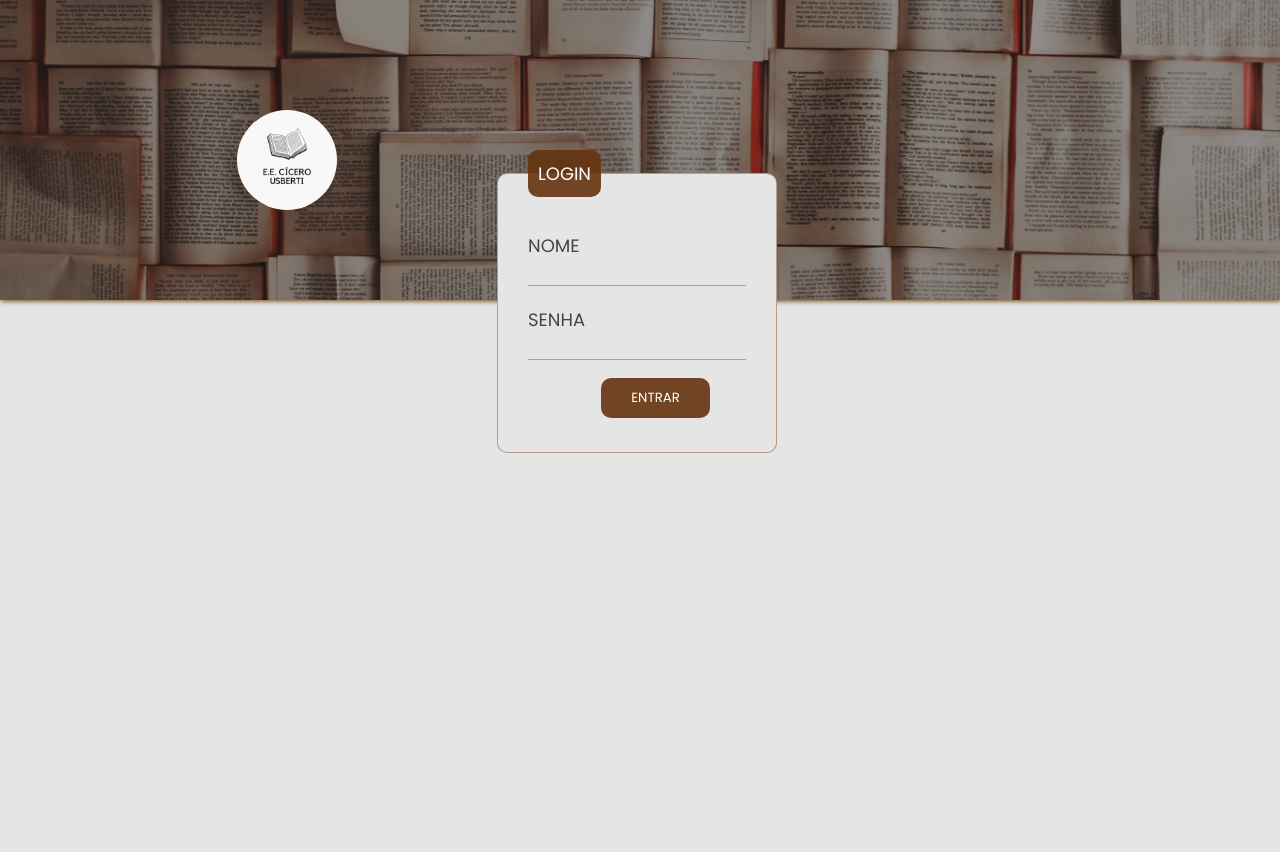
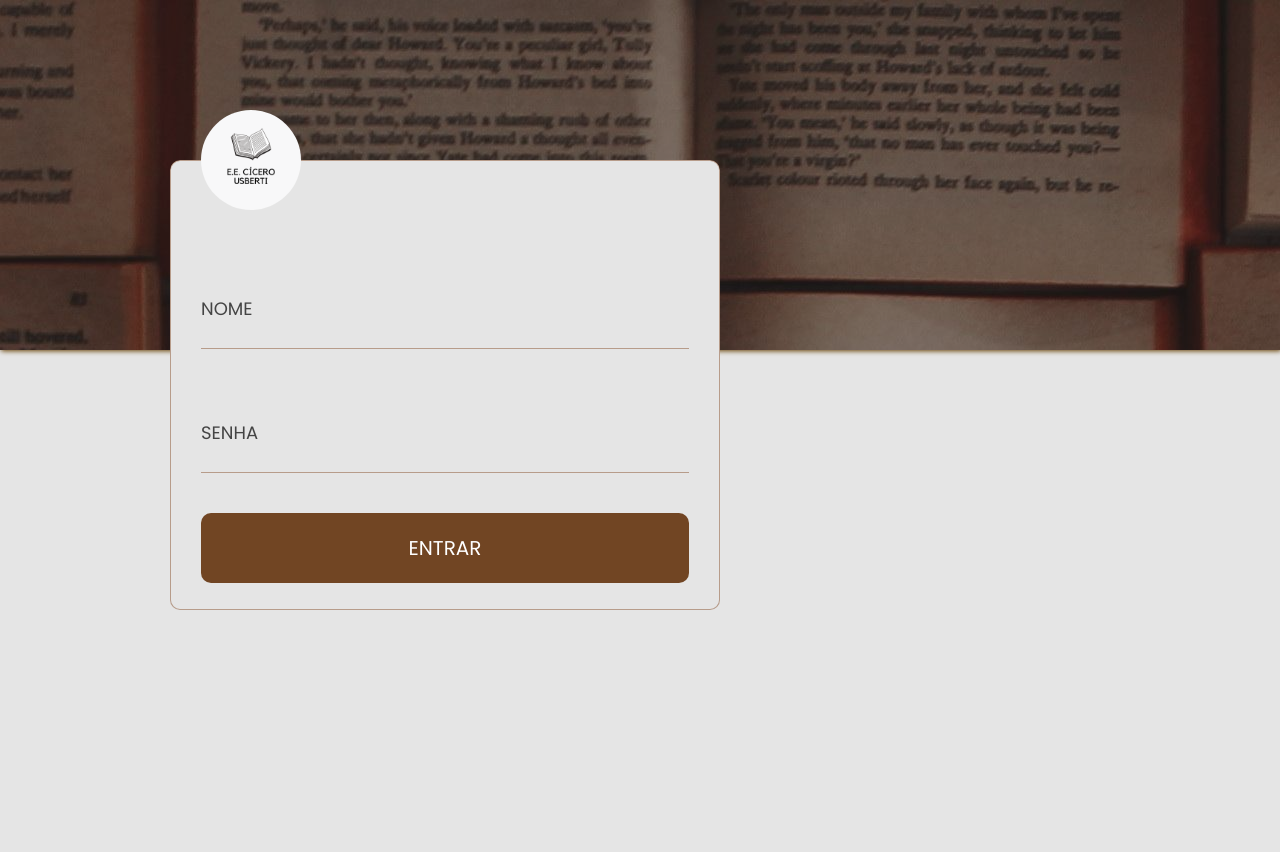
Before and after one commit to paolaguedes/biblioteca-usberti, a PHP site: page / in a window 1280 px wide. Shown: the top 852 px of the page. Run offline with PHP 8.4, Linux system fonts and the light colour scheme.

Commit message:
ajustes na tela login e estilos

```diff
--- a/components/bg.php
+++ /dev/null
@@ -1,24 +0,0 @@
-<style>
-    .div-bg {
-        height: 300px;
-        width: 100%;
-        position: absolute;
-        top: 0;
-        left: 0;
-        bottom: 0;
-        right: 0;
-        z-index: -1;
-        filter:brightness(60%);
-        box-shadow: 1px 1px 5px rgb(167, 103, 1);
-        overflow: hidden;
-    }
-
-    .bg {
-        width: 100%;
-        object-fit: cover;
-    }
-</style>
-
-<div class="div-bg">
-    <img class="bg" src="../img/bg-books.jpg">
-</div>
--- a/index.php
+++ b/index.php
@@ -11,25 +11,21 @@ include("connection.php");
     <meta name="viewport" content="width=device-width, initial-scale=1.0">
     <title>Login :: Biblioteca</title>
     <link rel="stylesheet" href="style.css">
+    <link rel='stylesheet' type='text/css' href='./styles/bg.css'>
     <link rel="preconnect" href="https://fonts.googleapis.com">
     <link rel="preconnect" href="https://fonts.gstatic.com" crossorigin>
     <link href="https://fonts.googleapis.com/css2?family=Poppins:wght@200;300;400&display=swap" rel="stylesheet">
     <link rel="shortcut icon" href="./img/logo.ico" type="image/x-icon">
 </head>
 <body>
-    <?php
-        include("./components/bg.php");
-    ?>
-    <main>
     <section class="section-login">
-        <div class="logo-container">
-            <img class="logo" src="./img/logo.png">
-        </div>
+    <div class="div-bg"></div>
+
         <div class="form-container">
             <form action="./pages/inicial.php" method="POST" class="form-login">
                 <fieldset>
                     <legend>
-                        Login
+            <img class="logo" src="./img/logo.png">
                     </legend>
                     <label for="txtname">Nome</label>
                     <input id="txtname" type="text" name="administrador" required>
--- a/pages/inicial.php
+++ b/pages/inicial.php
@@ -7,14 +7,13 @@
     <title>Inicial :: Biblioteca</title>
     <link href="https://fonts.googleapis.com/css2?family=Poppins:wght@200;300;400&display=swap" rel="stylesheet">
     <link rel="stylesheet" href="../styles/style-inicial.css" />
+    <link rel='stylesheet' type='text/css' href='../styles/bg.css'>
     <link rel="shortcut icon" href="../img/logo.ico" type="image/x-icon">
 </head>
 <body>
-    <?php
-    include("../components/bg.php");
-    ?>
     <header>
         <section class="container-inicial">
+        <div class="div-bg"></div>
             <div class="content-inicial">
             <div class="logo-container">
                 <img class="logo" src="../img/logo.png" alt="">
--- a/style.css
+++ b/style.css
@@ -18,24 +18,30 @@ main {
     display: flex;
     justify-content: space-between;
     padding: 40px 45px;
+    position: relative;
 }
 
 .logo {
-    margin: 70px 0;
     width: 100px;
     height: 100px;
     border-radius: 100px;
     object-fit: cover;
     filter: grayscale(90%);
 }
-
+legend {
+    width: 100px;
+    height: 100px;
+}
 .form-login {
-    width: 300px;
-    margin: 100px auto;
     padding: 10px;
+    position: absolute;
+    right: 550px;
+    top: 100px;
 }
 
 fieldset {
+    height: 500px;
+    width: 550px;
     font-size: 18px;
     text-transform: uppercase;
     padding: 15px 30px;
@@ -45,16 +51,10 @@ fieldset {
     border-radius: 10px;
 }
 
-legend {
-    background-color: rgba(101, 53, 15, 0.9);
-    padding: 10px;
-    color: white;
-    border-radius: 10px;
-}
 
 label {
     display: block;
-    margin: 20px 0 0;
+    margin: 70px 0 0;
 }
 
 input {
@@ -71,13 +71,13 @@ input:focus {
 
 #btn {
     background-color: rgba(101, 53, 15, 0.9);
-    padding: 10px;
+    padding: 1em 2em;
     color: white;
     border: 0;
-    margin-top: 20px;
+    margin-top: 40px;
     border-radius: 10px;
-    width: 50%;
-    margin: 2vh 8vh ;
+    width: 100%;
+    font-size: 20px;
 }
 
 .textErro {
--- /dev/null
+++ b/styles/bg.css
@@ -0,0 +1,14 @@
+.div-bg {
+    height: 350px;
+    background-size: cover;
+    background: url(../img/bg-books.jpg);
+    position: absolute;
+    top: 0;
+    left: 0;
+    bottom: 0;
+    right: 0;
+    z-index: -1;
+    filter:brightness(60%);
+    box-shadow: 1px 1px 5px rgb(167, 103, 1);
+    overflow: hidden;
+}
```
Also changed, not shown: pages/cadastro.php (+22 -19 lines), styles/cadastro.css (+14 -1 lines).
